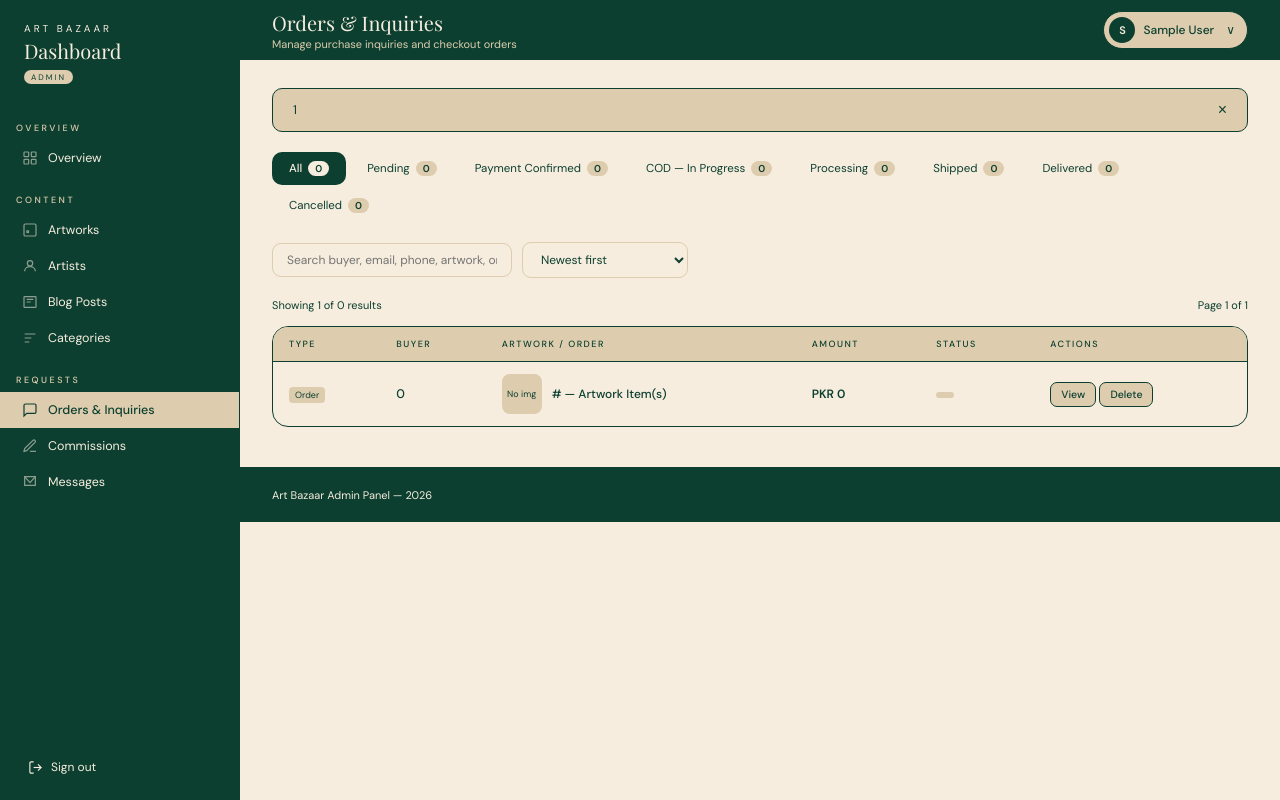
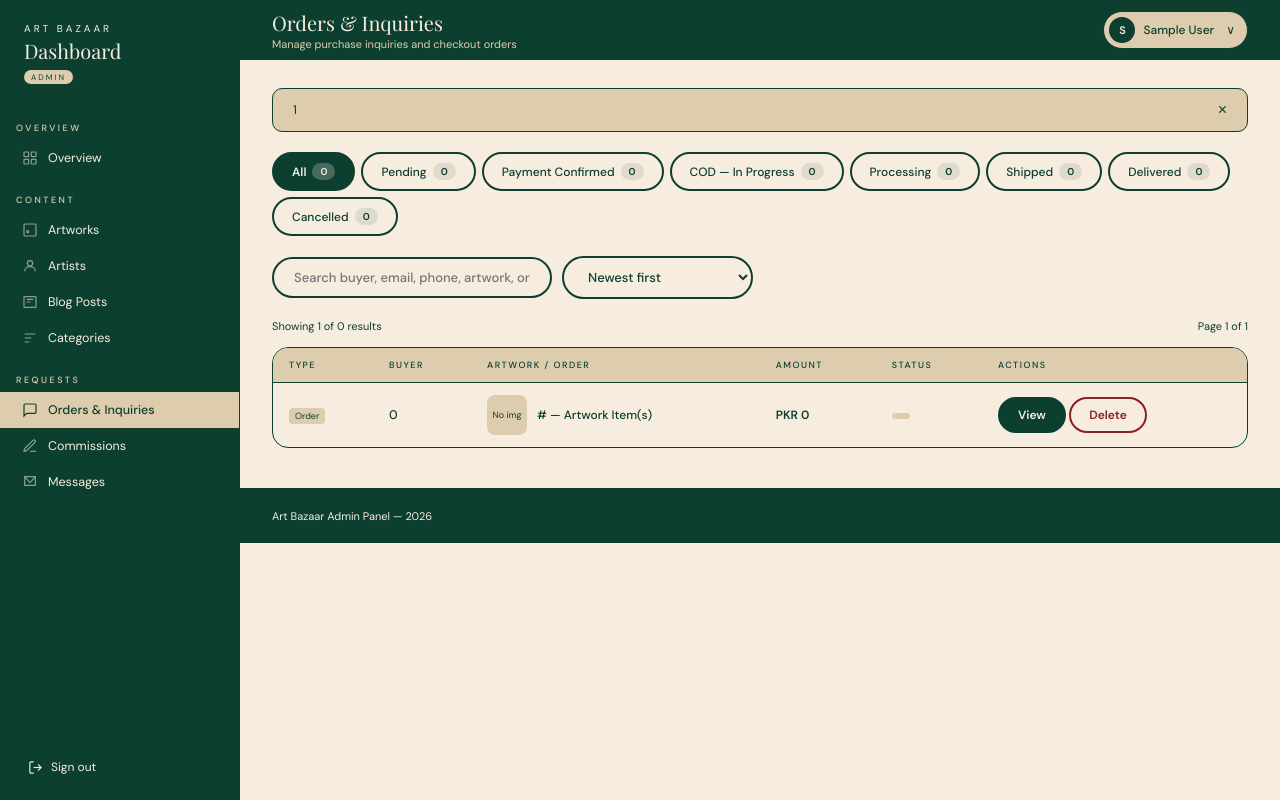
Before and after one commit to TayyabaAbbasi053/art-platform, a PHP site: page /dashboard/admin/inquiries.php in a window 1280 px wide. Run offline with PHP 8.4, Linux system fonts and the light colour scheme; the visitor is signed in with stand-in values (Sample User, id 1); data that the repository does not hold is empty; some libraries are stand-ins or nearby versions.

Commit message:
button set on inquiries page

```diff
--- a/dashboard/admin/inquiries.php
+++ b/dashboard/admin/inquiries.php
@@ -538,20 +538,20 @@
         .toast-close { background: none; border: none; color: var(--ink); cursor: pointer; font-size: 16px; }
 
         /* ── Tabs ────────────────────────────────────────────── */
-        .tabs { display: flex; gap: 4px; margin-bottom: 20px; flex-wrap: wrap; }
-        .tab { display: flex; align-items: center; gap: 6px; padding: 8px 16px; font-size: 11.5px; color: var(--ink); text-decoration: none; border-radius: 10px; border: 1px solid transparent; transition: all .15s; font-weight: 400; background: none; cursor: pointer; font-family: 'DM Sans', sans-serif; }
-        .tab:hover { background: var(--sand); border-color: var(--border); color: var(--ink); }
-        .tab.active { background: var(--ink); color: var(--bg); font-weight: 500; }
-        .tab .count { font-size: 10px; font-weight: 600; background: var(--sand); padding: 1px 7px; border-radius: 20px; color: var(--ink); }
-        .tab.active .count { background: var(--bg); color: var(--ink); }
-        .tab .count.hot { background: var(--sand); color: var(--ink); font-weight: 700; }
+        .tabs { display: flex; gap: 6px; margin-bottom: 20px; flex-wrap: wrap; }
+.tab { display: flex; align-items: center; gap: 6px; padding: 9px 18px; font-size: 12px; color: var(--ink); text-decoration: none; border-radius: 999px; border: 2px solid var(--border); transition: all .15s; font-weight: 500; background: var(--bg); cursor: pointer; font-family: 'DM Sans', sans-serif; }
+.tab:hover { background: var(--sand); }
+.tab.active { background: var(--ink); color: var(--bg); border-color: var(--ink); font-weight: 600; }
+.tab .count { font-size: 10px; font-weight: 700; background: rgba(12,63,48,0.1); padding: 2px 8px; border-radius: 999px; color: var(--ink); }
+.tab.active .count { background: rgba(246,237,222,0.25); color: var(--bg); }
+.tab .count.hot { background: var(--sand); color: var(--ink); }
 
         /* ── Filters ─────────────────────────────────────────── */
         .filters { display: flex; align-items: center; gap: 10px; margin-bottom: 20px; flex-wrap: wrap; }
-        .filters input[type="text"], .filters select { padding: 8px 14px; border: 1.5px solid var(--sand); border-radius: 9px; font-size: 12px; font-family: 'DM Sans', sans-serif; color: var(--ink); background: var(--bg); outline: none; transition: border-color .15s; }
-        .filters input:focus, .filters select:focus { border-color: var(--ink); }
-        .filters input { width: 240px; }
-        .filters select { min-width: 160px; cursor: pointer; }
+.filters input[type="text"], .filters select { padding: 10px 20px; border: 2px solid var(--border); border-radius: 999px; font-size: 13px; font-family: 'DM Sans', sans-serif; color: var(--ink); background: var(--bg); outline: none; transition: border-color .15s, box-shadow .15s; font-weight: 500; }
+.filters input:focus, .filters select:focus { border-color: var(--ink); box-shadow: 0 0 0 3px rgba(12,63,48,0.12); }
+.filters input { width: 280px; }
+.filters select { min-width: 180px; cursor: pointer; }
         .clear-link { font-size: 11px; color: var(--ink); text-decoration: none; cursor: pointer; background: none; border: none; font-family: 'DM Sans', sans-serif; }
         .clear-link:hover { color: var(--ink); }
         .results-info { display: flex; align-items: center; justify-content: space-between; margin-bottom: 14px; font-size: 11px; color: var(--muted); }
@@ -577,14 +577,15 @@
         .pill.pending { background: var(--sand); color: var(--ink); }
 .pill.cod-pending { background: #fff3cd; color: #856404; border: 1px solid #ffc107; font-weight: 700; }
         /* ── Actions ─────────────────────────────────────────── */
-        .td-actions { display: flex; gap: 4px; flex-wrap: wrap; align-items: center; }
-        .status-select { padding: 5px 8px; font-size: 10px; border: 1.5px solid var(--sand); border-radius: 7px; background: var(--bg); color: var(--ink); font-family: 'DM Sans', sans-serif; cursor: pointer; outline: none; }
-        .status-select:focus { border-color: var(--ink); }
-        .act-btn { padding: 5px 10px; font-size: 10.5px; font-weight: 500; border-radius: 7px; border: 1px solid var(--border); background: var(--sand); color: var(--ink); cursor: pointer; font-family: 'DM Sans', sans-serif; transition: all .12s; white-space: nowrap; }
-        .act-btn:hover { border-color: var(--ink); color: var(--ink); background: #c4b69e; }
-        .act-btn.red:hover { border-color: var(--border); background: var(--sand); color: var(--ink); }
-        .act-btn.blue { background: var(--sand); color: var(--ink); border: 1px solid var(--border); }
-        .act-btn.blue:hover { background: #c4b69e; }
+        .td-actions { display: flex; gap: 6px; flex-wrap: wrap; align-items: center; }
+.status-select { padding: 8px 16px; font-size: 12px; font-weight: 500; border: 2px solid var(--border); border-radius: 999px; background: var(--bg); color: var(--ink); font-family: 'DM Sans', sans-serif; cursor: pointer; outline: none; transition: border-color .12s; }
+.status-select:focus { border-color: var(--ink); }
+.act-btn { padding: 8px 18px; font-size: 12px; font-weight: 600; border-radius: 999px; border: 2px solid var(--border); background: var(--sand); color: var(--ink); cursor: pointer; font-family: 'DM Sans', sans-serif; transition: all .12s; white-space: nowrap; }
+.act-btn:hover { background: #c4b69e; }
+.act-btn.red { background: var(--bg); border-color: #8B2020; color: #8B2020; }
+.act-btn.red:hover { background: #8B2020; color: var(--bg); border-color: #8B2020; }
+.act-btn.blue { background: var(--ink); color: var(--bg); border-color: var(--ink); }
+.act-btn.blue:hover { background: #1a4d3e; border-color: #1a4d3e; }
 
         /* ── Modal & Pagination ─────────────────────────────── */
         .empty { text-align: center; padding: 48px 24px; color: var(--muted); font-size: 13px; }
@@ -668,7 +669,9 @@
             #nav-drawer a { display: block; padding: 15px 0; color: var(--bg); font-size: 16px; border-bottom: 1px solid rgba(255,255,255,0.1); }
 
             .filters input { width: 100%; }
-            .filters { flex-direction: column; align-items: stretch; }
+.filters { flex-direction: column; align-items: stretch; }
+.filters input[type="text"], .filters select { border-radius: 999px; width: 100%; }
+.tabs { overflow-x: auto; flex-wrap: nowrap; padding-bottom: 4px; }
             .tabs { overflow-x: auto; flex-wrap: nowrap; white-space: nowrap; }
 
             /* Table to Cards */
```
